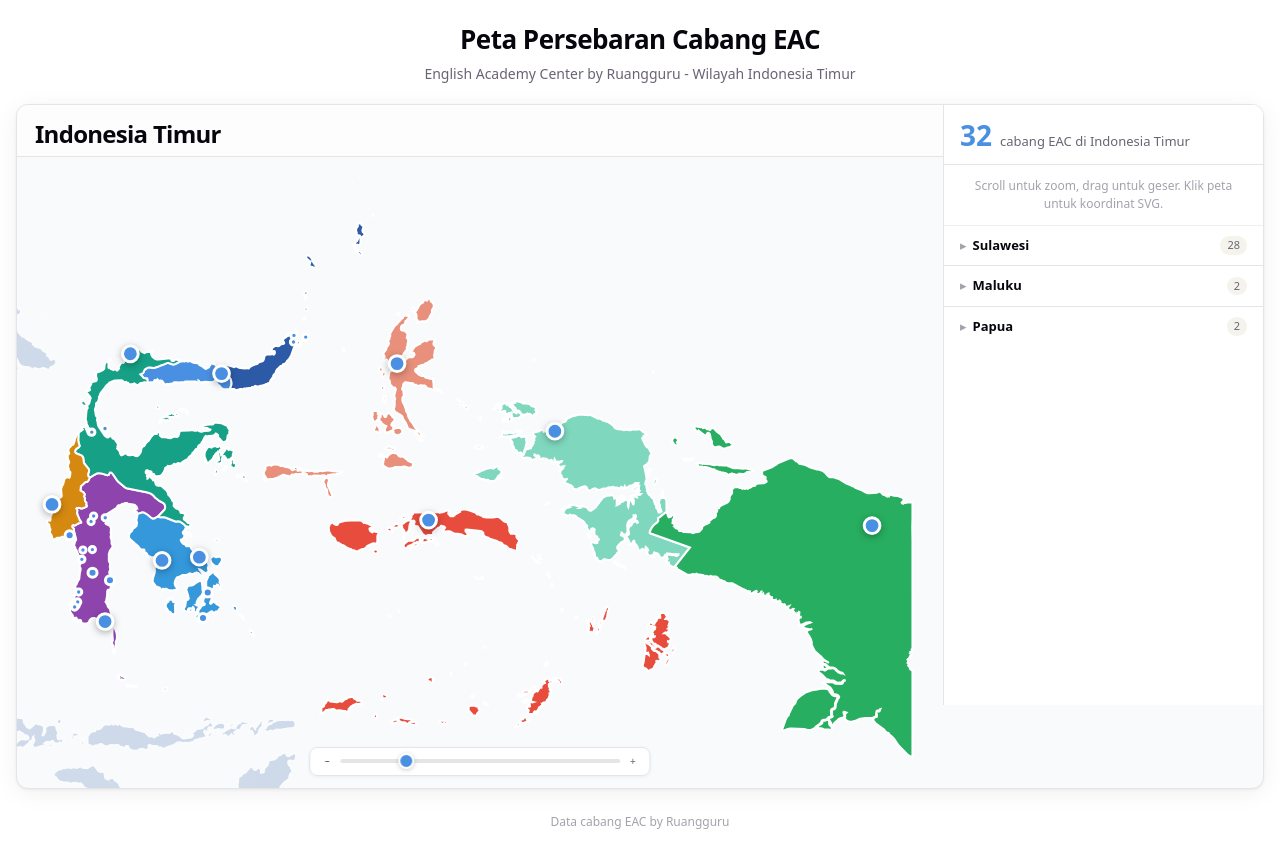
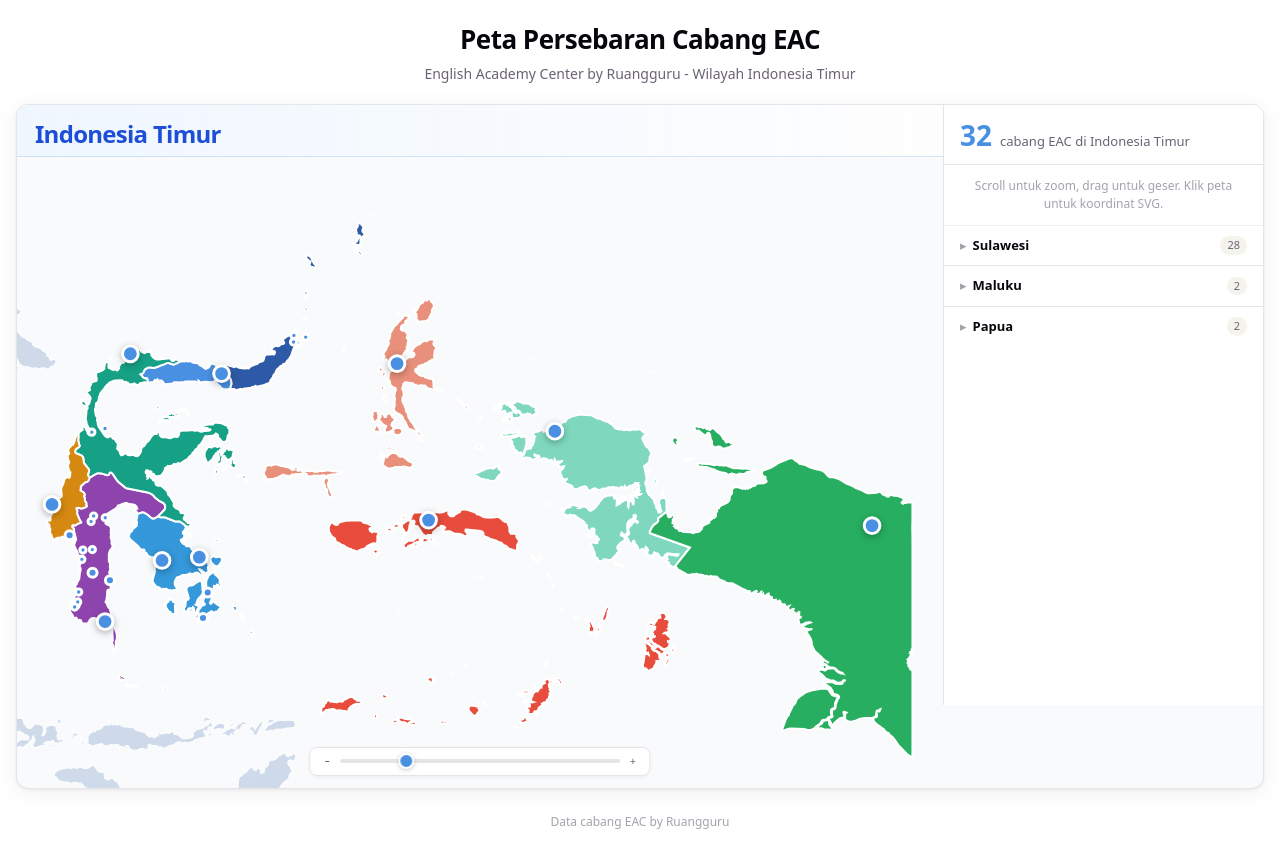
Before and after one commit to mrdevip15/maps-svg, a React (Vite) app in the folder map-app/: page / in a window 1280 px wide. Built offline with nearby package versions, Linux system fonts and the light colour scheme.

Commit message:
Update App.css

```diff
--- a/map-app/src/App.css
+++ b/map-app/src/App.css
@@ -60,8 +60,8 @@
   align-items: baseline;
   gap: 8px;
   padding: 16px 18px 10px;
-  border-bottom: 1px solid var(--border);
-  background: rgba(255, 255, 255, 0.72);
+  border-bottom: 1px solid rgba(74, 144, 226, 0.22);
+  background: linear-gradient(90deg, rgba(239, 246, 255, 0.96), rgba(255, 255, 255, 0.82));
 }
 
 .map-breadcrumb-item {
@@ -72,13 +72,45 @@
   line-height: 1.05;
   font-weight: 750;
   letter-spacing: -0.03em;
-  color: var(--text-h);
+  color: #0f172a;
+}
+
+.map-breadcrumb-item:first-child {
+  color: #1d4ed8;
+}
+
+.map-breadcrumb-item:last-child:not(:first-child) {
+  color: #020617;
 }
 
 .map-breadcrumb-separator {
-  color: var(--text);
-  opacity: 0.35;
-  font-weight: 500;
+  color: #64748b;
+  opacity: 0.85;
+  font-weight: 700;
+}
+
+@media (prefers-color-scheme: dark) {
+  .map-breadcrumb {
+    border-bottom-color: rgba(96, 165, 250, 0.24);
+    background: linear-gradient(90deg, rgba(15, 23, 42, 0.98), rgba(30, 41, 59, 0.9));
+  }
+
+  .map-breadcrumb-item {
+    color: #f8fafc;
+  }
+
+  .map-breadcrumb-item:first-child {
+    color: #60a5fa;
+  }
+
+  .map-breadcrumb-item:last-child:not(:first-child) {
+    color: #ffffff;
+  }
+
+  .map-breadcrumb-separator {
+    color: #94a3b8;
+    opacity: 1;
+  }
 }
 
 .map-viewport {
```
